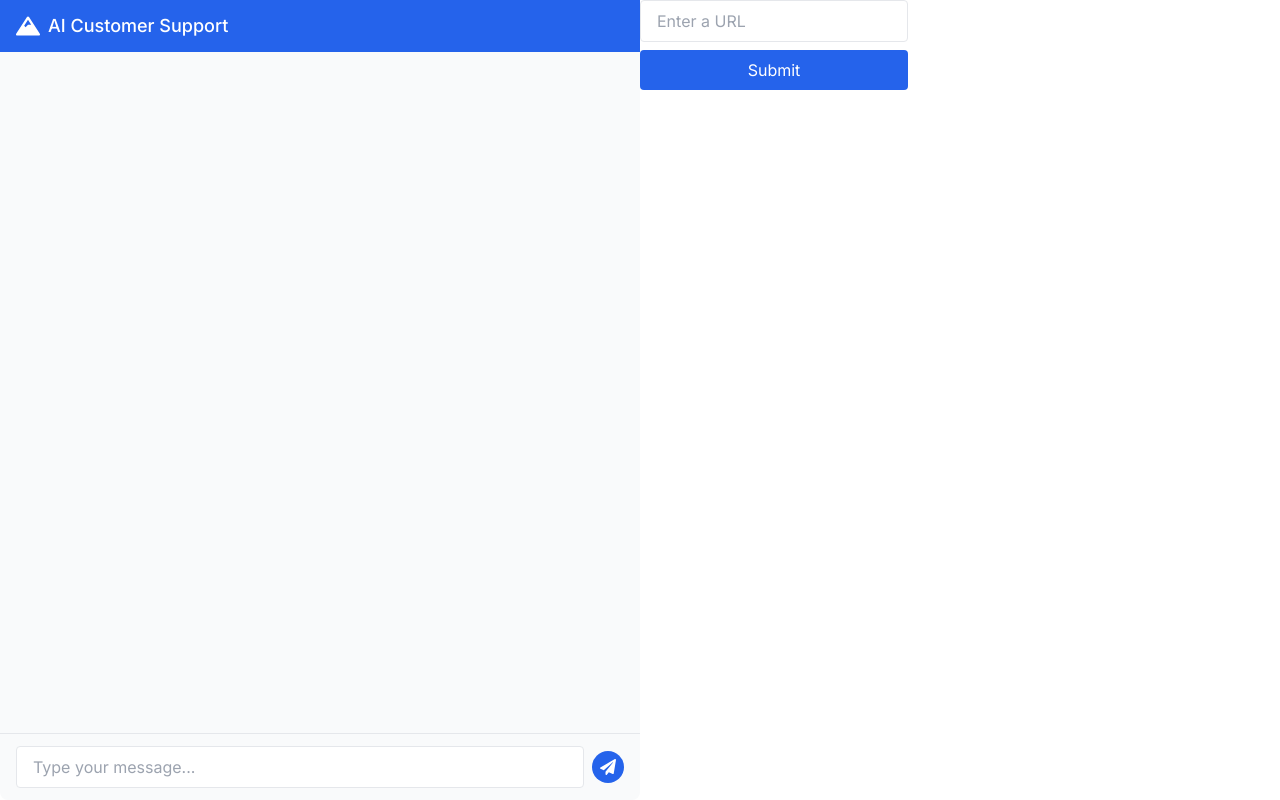
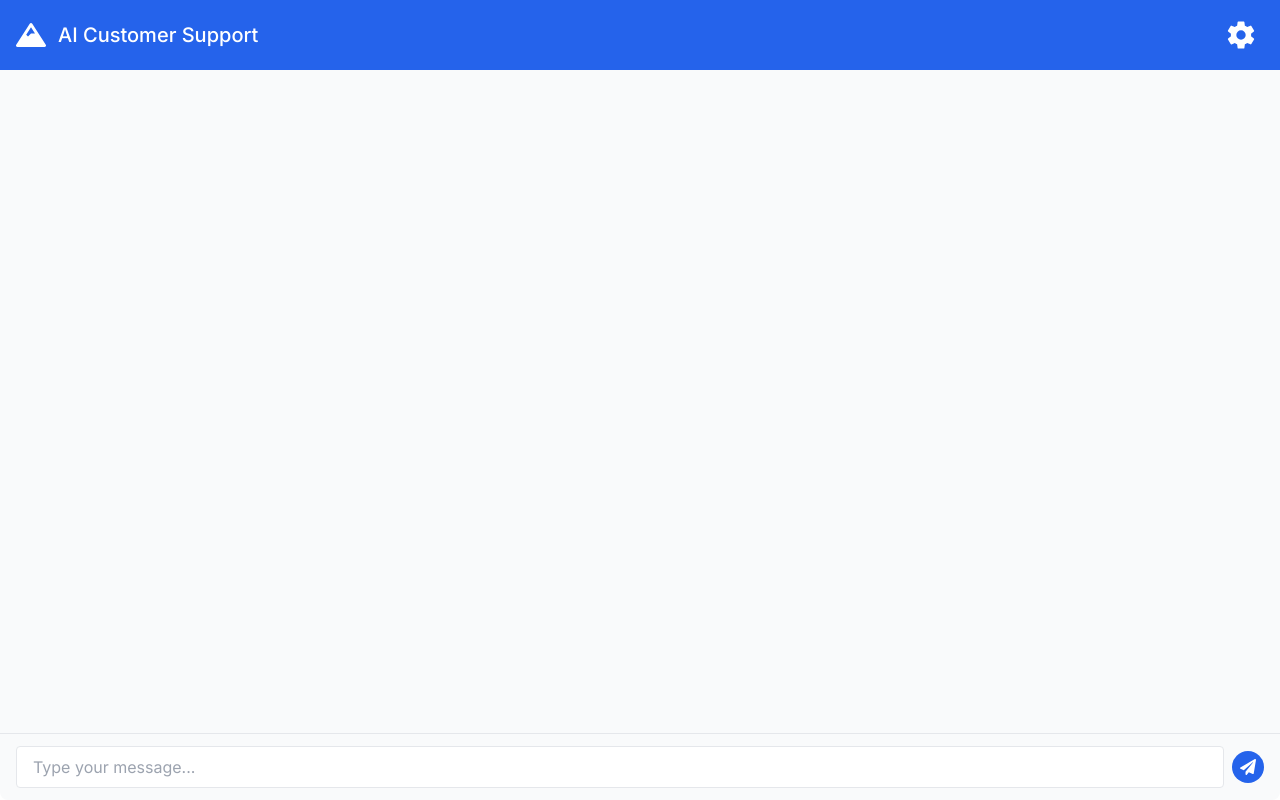
Before and after one commit to Jeffuz/AI-Customer-Support, a Next.js app in the folder my-app/: page / in a window 1280 px wide. Built offline with nearby package versions, Linux system fonts and the light colour scheme.

Commit message:
create modal for rag url

```diff
--- a/my-app/src/app/components/chatbox.tsx
+++ b/my-app/src/app/components/chatbox.tsx
@@ -2,6 +2,9 @@
 
 import { useState, useRef, useEffect, FormEvent, ChangeEvent } from "react";
 import { FaMountain, FaPaperPlane } from "react-icons/fa";
+import Modal from "./modal";
+import Ragsubmit from "./ragsubmit";
+import { IoSettingsSharp } from "react-icons/io5";
 
 // Define message object
 interface Message {
@@ -32,6 +35,7 @@ const GetResponse = async (
 const Chatbox = () => {
   const [messages, setMessages] = useState<Message[]>([]);
   const [input, setInput] = useState<string>("");
+  const [openModal, setOpenModal] = useState<boolean>(false);
 
   // Auto scroll if message overflow
   const scrollRef = useRef<HTMLSpanElement | null>(null);
@@ -75,9 +79,21 @@ const Chatbox = () => {
     <div className="flex flex-col h-screen rounded-lg bg-gray-50 w-full">
       {/* Header */}
       <div className="flex items-center justify-between bg-blue-600 text-white px-4 py-3">
-        <div className="flex items-center gap-2">
-          <FaMountain size={24} />
-          <h2 className="text-lg font-medium">AI Customer Support</h2>
+        {/* Logo */}
+        <div className="flex items-center gap-3">
+          <FaMountain size={30} />
+          <h2 className="text-xl font-medium">AI Customer Support</h2>
+        </div>
+        {/* Open Modal for RAG */}
+        <div className="flex items-center p-2">
+          <button onClick={() => setOpenModal(true)}>
+            <IoSettingsSharp size={30} />
+          </button>
+          <Modal open={openModal} onClose={() => setOpenModal(false)}>
+            <div className="px-2 py-6">
+              <Ragsubmit />
+            </div>
+          </Modal>
         </div>
       </div>
 
--- a/my-app/src/app/components/modal.tsx
+++ b/my-app/src/app/components/modal.tsx
@@ -12,7 +12,7 @@ export default function Modal({ open, onClose, children }: {open:boolean, onClos
       {/* Modal */}
       <div
         onClick={(e) => e.stopPropagation()}
-        className={`bg-[#050916] border-2 border-primary rounded-xl shadow p-6 transition-all ${
+        className={`bg-[#F9FAFB] rounded-xl shadow p-6 transition-all ${
           open ? "scale-100 opacity-100" : "scale-125 opacity-0"
         }`}
       >
--- a/my-app/src/app/components/ragsubmit.tsx
+++ b/my-app/src/app/components/ragsubmit.tsx
@@ -28,7 +28,7 @@ const Ragsubmit = () => {
         placeholder="Enter a URL"
         value={url}
         onChange={(e) => setUrl(e.target.value)}
-        className="px-4 py-2 border rounded focus:outline-none"
+        className="px-4 py-2 border rounded focus:outline-none text-black"
         required
       />
       <button
--- a/my-app/src/app/page.tsx
+++ b/my-app/src/app/page.tsx
@@ -1,13 +1,11 @@
 "use client";
 
 import Chatbox from "./components/chatbox";
-import Ragsubmit from "./components/ragsubmit";
 
 export default function Home() {
   return (
-    <div className="flex">
-      <div className="w-[50%]"><Chatbox/></div>
-      <Ragsubmit/>
-    </div>
+    <>
+      <Chatbox />
+    </>
   );
 }
```
